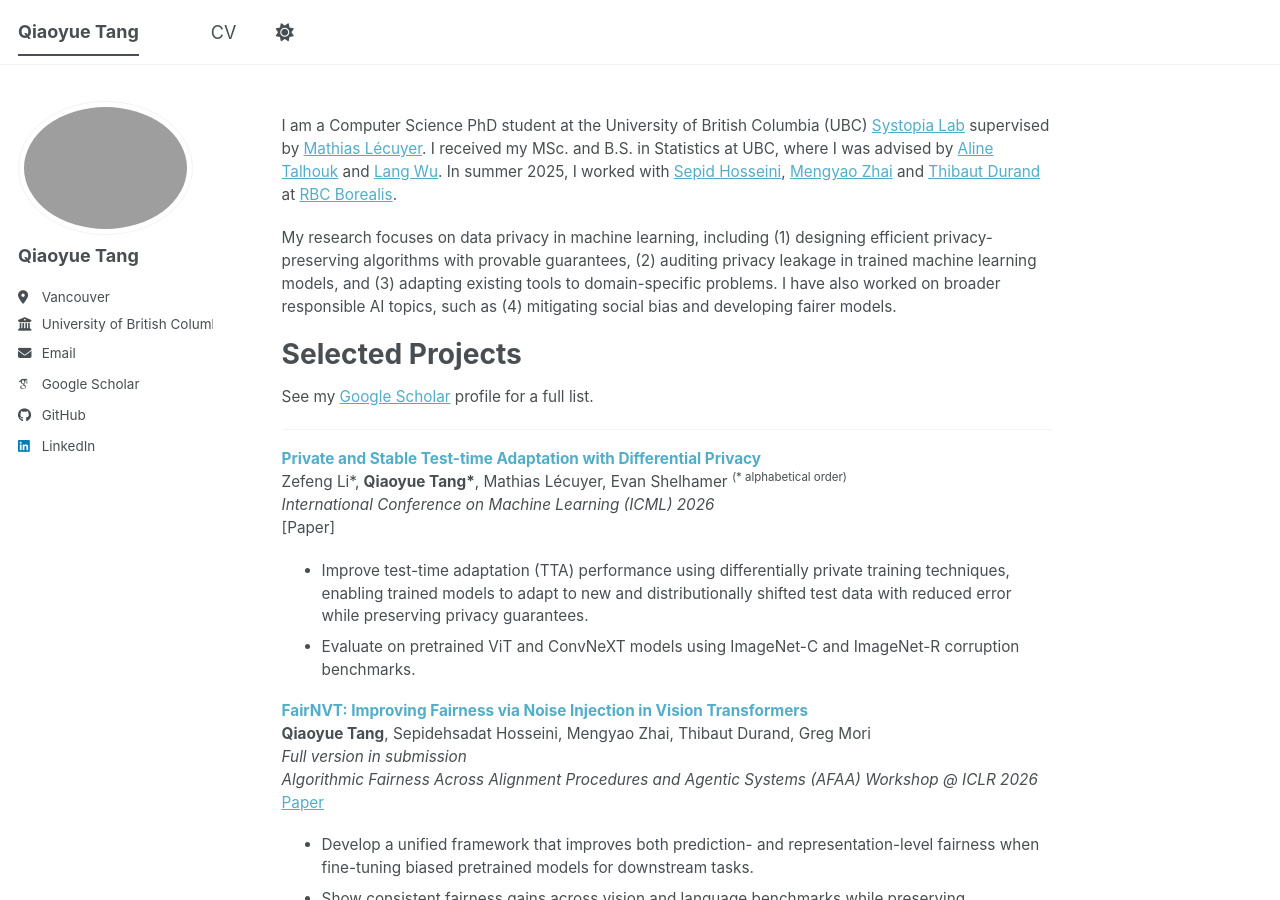
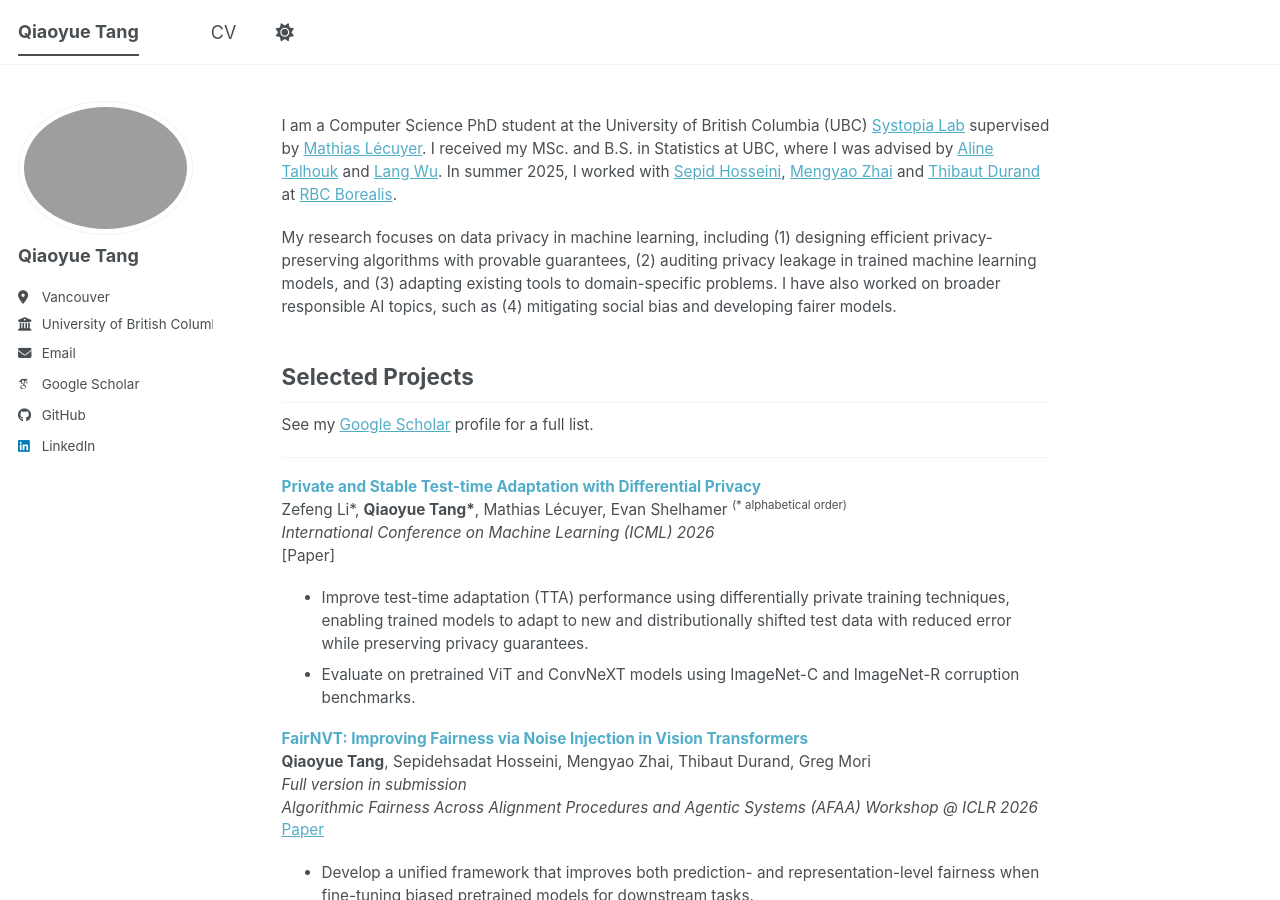
Before and after one commit to qiaoyuet/qiaoyuet.github.io, a Jekyll site: the page built from _pages/about.md, in a window 1280 px wide and 900 px high. Built offline with Jekyll 4.4.1, drawn with Linux system fonts in a browser that asks for light colours; some web fonts are replaced; a script bundle is joined from its source files by our own code; library files that are not in the unit come from our copies.

Commit message:
Update project section formatting in about.md

```diff
--- a/_pages/about.md
+++ b/_pages/about.md
@@ -21,7 +21,7 @@ domain-specific problems. I have also worked on broader responsible AI topics, s
 and developing fairer models.
 
 
-# Selected Projects
+## Selected Projects
 
 See my [Google Scholar](https://scholar.google.ca/citations?user=qr_qHm4AAAAJ&hl=en) profile for a full list.
 
@@ -34,7 +34,7 @@ Zefeng Li\*, **Qiaoyue Tang\***, Mathias Lécuyer, Evan Shelhamer <sup>(\* alpha
 - Improve test-time adaptation (TTA) performance using differentially private training techniques, enabling trained models to adapt to new and distributionally shifted test data with reduced error while preserving privacy guarantees.
 - Evaluate on pretrained ViT and ConvNeXT models using ImageNet-C and ImageNet-R corruption benchmarks.
 
-<div style="margin-bottom: 0.8em;"></div>
+<div style="margin-bottom: 1em;"></div>
 
 <span style="color:#52adc8">**FairNVT: Improving Fairness via Noise Injection in Vision Transformers**</span>
 **Qiaoyue Tang**, Sepidehsadat Hosseini, Mengyao Zhai, Thibaut Durand, Greg Mori
@@ -44,7 +44,7 @@ Zefeng Li\*, **Qiaoyue Tang\***, Mathias Lécuyer, Evan Shelhamer <sup>(\* alpha
 - Develop a unified framework that improves both prediction- and representation-level fairness when fine-tuning biased pretrained models for downstream tasks.
 - Show consistent fairness gains across vision and language benchmarks while preserving downstream accuracy.
 
-<div style="margin-bottom: 0.8em;"></div>
+<div style="margin-bottom: 1em;"></div>
 
 <span style="color:#52adc8">**On the Performance of Differentially Private Optimization with Heavy-Tail Class Imbalance**</span>
 **Qiaoyue Tang**, Alain Zhiyanov, and Mathias Lécuyer
@@ -52,7 +52,7 @@ Zefeng Li\*, **Qiaoyue Tang\***, Mathias Lécuyer, Evan Shelhamer <sup>(\* alpha
 [Paper](https://arxiv.org/abs/2507.10536)
 - Investigate the behavior of differentially private optimizers under heavy-tail class imbalance, a setting common in real-world data such as language modeling.
 
-<div style="margin-bottom: 0.8em;"></div>
+<div style="margin-bottom: 1em;"></div>
 
 <span style="color:#52adc8">**PANORAMIA: Privacy Auditing of Machine Learning Models without Retraining**</span>
 Mishaal Kazmi\*, Hadrien Lautraite\*, Alireza Akbari\*, **Qiaoyue Tang\***, Mauricio Soroco, Tao Wang, Sébastien Gambs, Mathias Lécuyer <sup>(\* equal contribution)</sup>
@@ -61,7 +61,7 @@ Mishaal Kazmi\*, Hadrien Lautraite\*, Alireza Akbari\*, **Qiaoyue Tang\***, Maur
 - Develop a retraining-free privacy auditing framework that uses synthetic non-member data to evaluate membership inference attacks on target models.
 - Perform theoretical analysis that establishes rigorous guidelines for privacy auditing under the proposed framework.
 
-<div style="margin-bottom: 0.8em;"></div>
+<div style="margin-bottom: 1em;"></div>
 
 <span style="color:#52adc8">**DP-AdamBC: Your DP-Adam Is Actually DP-SGD (Unless You Apply Bias Correction)**</span>
 **Qiaoyue Tang**, Frederick Shpilevskiy, Mathias Lécuyer
@@ -71,7 +71,7 @@ Mishaal Kazmi\*, Hadrien Lautraite\*, Alireza Akbari\*, **Qiaoyue Tang\***, Maur
 - Demonstrate that DP noise biases Adam's second moment estimator, collapsing DP-Adam into DP-SGD with momentum and breaking the sign-descent behavior that drives Adam's performance.
 - Propose DP-AdamBC, a bias-corrected variant of DP-Adam, with accompanying theoretical analysis.
 
-<div style="margin-bottom: 0.8em;"></div>
+<div style="margin-bottom: 1em;"></div>
 
 <span style="color:#52adc8">**DP-SGD-LF: Improving Utility under Differentially Private Learning via Layer Freezing**</span>
 **Qiaoyue Tang**, Mathias Lécuyer
```
